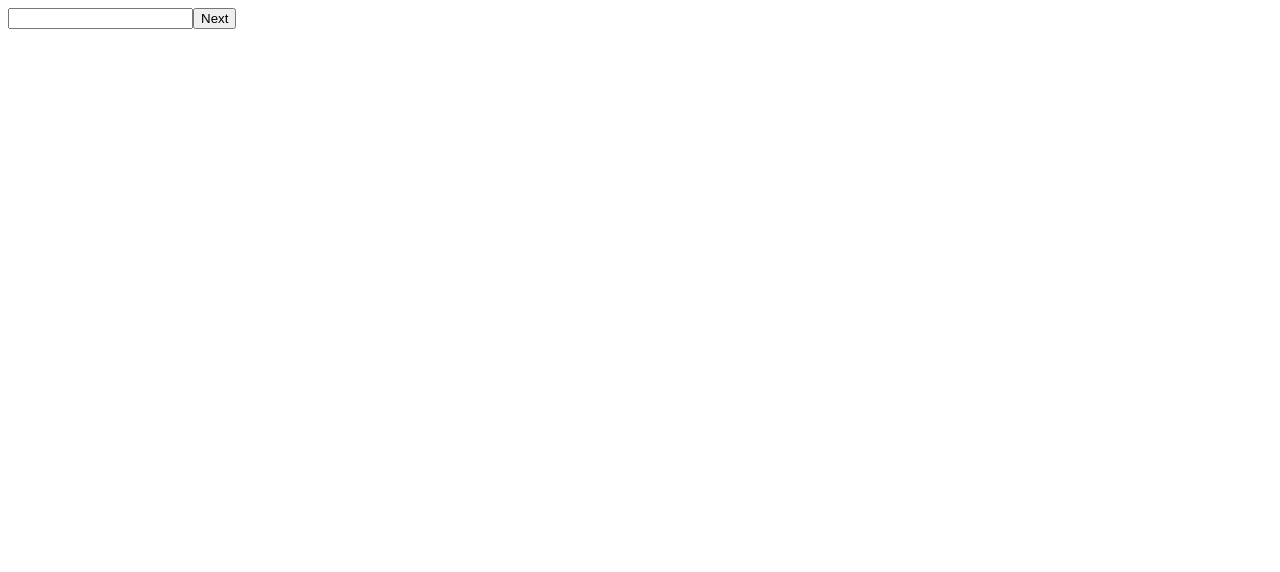
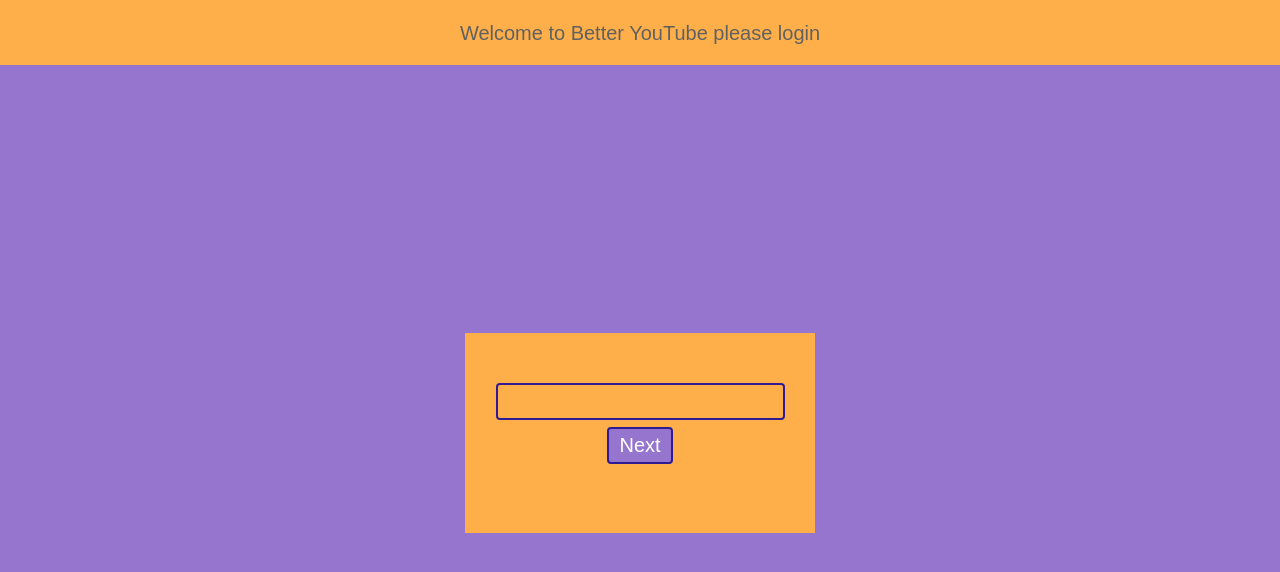
Before and after one commit to m-przybylski/test-app, an Angular app: page /login in a window 1280 px wide. Shown: the top 572 px of the page. Built offline with nearby package versions, Linux system fonts and the light colour scheme.

Commit message:
style for landing page and login forms

```diff
--- a/angular.json
+++ b/angular.json
@@ -43,7 +43,7 @@
             "polyfills": "src/polyfills.ts",
             "tsConfig": "src/tsconfig.app.json",
             "assets": ["src/favicon.ico", "src/assets"],
-            "styles": ["src/styles.scss"],
+            "styles": ["src/styles/styles.scss"],
             "scripts": []
           },
           "configurations": {
--- a/src/app/UI/login/login.component.html
+++ b/src/app/UI/login/login.component.html
@@ -1,5 +1,7 @@
-<input type="text" #user>
-<button (click)="tryLogin(user.value)">Next</button>
-<div class="error" *ngIf="invalidUser">
-  <span>User does not exits</span>
+<div class="cred-container">
+  <input type="text" #user>
+  <button type="submit" (click)="tryLogin(user.value)">Next</button>
+  <div class="error" *ngIf="invalidUser">
+    <span>User does not exits</span>
+  </div>
 </div>
--- a/src/app/UI/password/password.component.html
+++ b/src/app/UI/password/password.component.html
@@ -1,5 +1,7 @@
-<input type="password" #pass>
-<button (click)='login(pass.value)'>Login</button>
-<div class="error" *ngIf="invalidPassword">
-  <span>Password does not match</span>
+<div class="cred-container">
+  <input type="password" #pass>
+  <button (click)='login(pass.value)'>Login</button>
+  <div class="error" *ngIf="invalidPassword">
+    <span>Password does not match</span>
+  </div>
 </div>
--- a/src/app/app-routing.module.ts
+++ b/src/app/app-routing.module.ts
@@ -11,7 +11,7 @@
   {
     path: '',
     component: SearchComponent,
-    canActivate: ['canActivateUser'],
+    // canActivate: ['canActivateUser'],
     pathMatch: 'full'
   },
   { path: 'login', component: LoginComponent, canActivate: [UserService] },
@@ -22,8 +22,8 @@
   },
   {
     path: ':videoId',
-    component: PlayerComponent,
-    canActivate: ['canActivateUser']
+    component: PlayerComponent
+    // canActivate: ['canActivateUser']
   }
 ];
 
--- a/src/app/app.component.html
+++ b/src/app/app.component.html
@@ -1,8 +1,17 @@
-<div class='main-layout'>
+<div class="main-layout">
   <header>
-
+    <span class="spacer"></span>
+    <span *ngIf="user; else emptyUser" class="logo">Better {{user}}'s YouTube</span>
+    <span class="placeholder">
+      <button *ngIf="user" (click)="logout()">Logout</button>
+    </span>
   </header>
-  <section class='main-section'>
+  <section class="main-section">
     <router-outlet></router-outlet>
   </section>
 </div>
+
+
+<ng-template #emptyUser>
+  <span>Welcome to Better YouTube please login</span>
+</ng-template>
--- a/src/styles.scss
+++ /dev/null
@@ -1 +0,0 @@
-/* You can add global styles to this file, and also import other style files */
--- /dev/null
+++ b/src/styles/_base.scss
@@ -0,0 +1,130 @@
+html,
+body,
+div,
+span,
+applet,
+object,
+iframe,
+h1,
+h2,
+h3,
+h4,
+h5,
+h6,
+p,
+blockquote,
+pre,
+a,
+abbr,
+acronym,
+address,
+big,
+cite,
+code,
+del,
+dfn,
+em,
+img,
+ins,
+kbd,
+q,
+s,
+samp,
+small,
+strike,
+strong,
+sub,
+sup,
+tt,
+var,
+b,
+u,
+i,
+center,
+dl,
+dt,
+dd,
+ol,
+ul,
+li,
+fieldset,
+form,
+label,
+legend,
+table,
+caption,
+tbody,
+tfoot,
+thead,
+tr,
+th,
+td,
+article,
+aside,
+canvas,
+details,
+embed,
+figure,
+figcaption,
+footer,
+header,
+hgroup,
+menu,
+nav,
+output,
+ruby,
+section,
+summary,
+time,
+mark,
+audio,
+video {
+  margin: 0;
+  padding: 0;
+  border: 0;
+  font-size: 100%;
+  font: inherit;
+  vertical-align: baseline;
+}
+/* HTML5 display-role reset for older browsers */
+article,
+aside,
+details,
+figcaption,
+figure,
+footer,
+header,
+hgroup,
+menu,
+nav,
+section {
+  display: block;
+}
+body {
+  line-height: 1;
+}
+ol,
+ul {
+  list-style: none;
+}
+blockquote,
+q {
+  quotes: none;
+}
+blockquote:before,
+blockquote:after,
+q:before,
+q:after {
+  content: '';
+  content: none;
+}
+table {
+  border-collapse: collapse;
+  border-spacing: 0;
+}
+
+header,
+footer,
+div {
+  box-sizing: border-box;
+}
--- /dev/null
+++ b/src/styles/_variable.scss
@@ -0,0 +1,8 @@
+$primary: #9575cd;
+$primary-text: #ffffff;
+$primary-strong: #311b92;
+
+$accent: #ffaf49;
+$accent-text: #616161;
+
+$error: #f06292;
--- /dev/null
+++ b/src/styles/styles.scss
@@ -0,0 +1,78 @@
+@import 'base';
+@import 'variable';
+
+%flex-row {
+  display: flex;
+  flex-direction: row;
+}
+
+body,
+html {
+  height: 100%;
+  font-size: 20px;
+  font-family: Arial, Helvetica, sans-serif;
+}
+
+button {
+  padding: 0.25em 0.5em;
+  border: 2px solid $primary-strong;
+  border-radius: 4px;
+  background-color: $primary;
+  color: $primary-text;
+  font-size: 1em;
+}
+
+input {
+  border: 2px solid $primary-strong;
+  background-color: $accent;
+  color: $accent-text;
+  border-radius: 4px;
+  margin-bottom: 7px;
+  font-size: 1em;
+  line-height: 1em;
+  padding: 0.25em 0.5em;
+}
+
+body {
+  background-color: $primary;
+}
+
+header {
+  @extend %flex-row;
+  justify-content: space-between;
+  align-items: center;
+  background-color: $accent;
+  color: $accent-text;
+  height: 65px;
+  padding: 0px 10px;
+}
+.main-layout {
+  height: 100%;
+}
+
+.main-section {
+  height: calc(100% - 65px);
+}
+
+byt-login,
+byt-password {
+  height: 100%;
+  @extend %flex-row;
+  justify-content: center;
+  align-items: center;
+}
+
+.cred-container {
+  display: flex;
+  flex-direction: column;
+  align-items: center;
+  padding-top: 50px;
+  width: 350px;
+  height: 200px;
+  background-color: $accent;
+}
+
+.error {
+  margin-top: 20px;
+  color: $error;
+}
```
